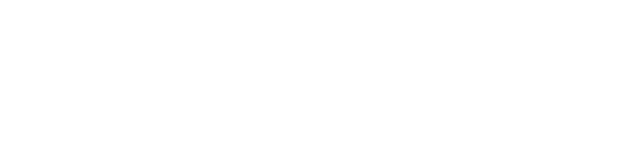
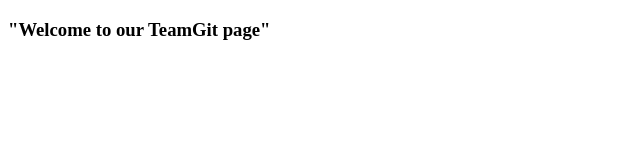
Before and after one commit to Julian-Arboleda/TeamGit, a plain HTML site: page index.html in a window 1280 px wide. Shown: the whole page, without its empty margins (0-640 px from the left). Drawn offline with Linux system fonts and the light colour scheme.

Commit message:
first team commit

```diff
--- a/index.html
+++ b/index.html
@@ -8,6 +8,7 @@
     <link rel="stylesheet" type="text/css" href="styles.css" />
 </head>
 <body>
-
+    <h3>
+        "Welcome to our TeamGit page"
 </body>
 </html>
```
